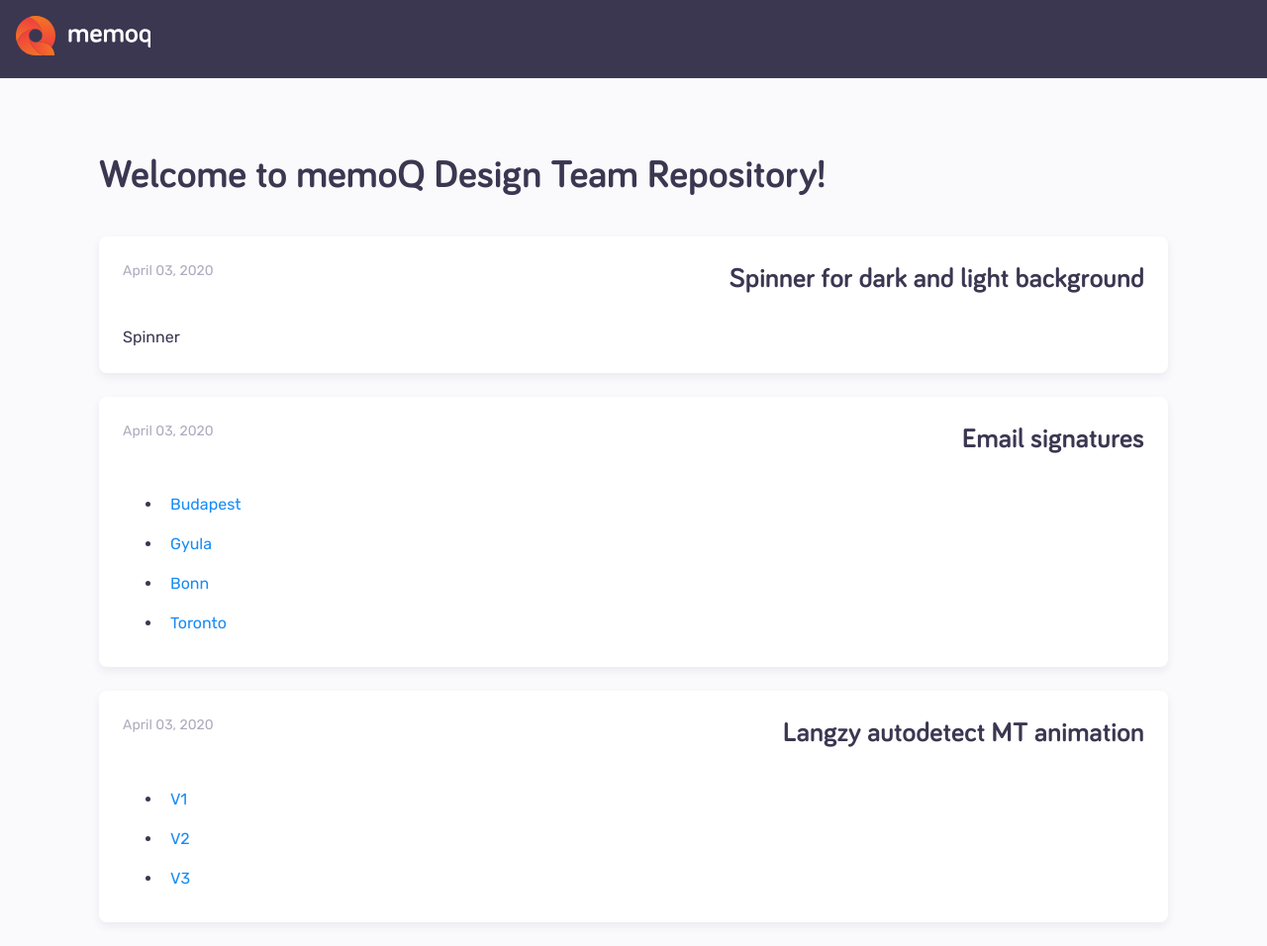
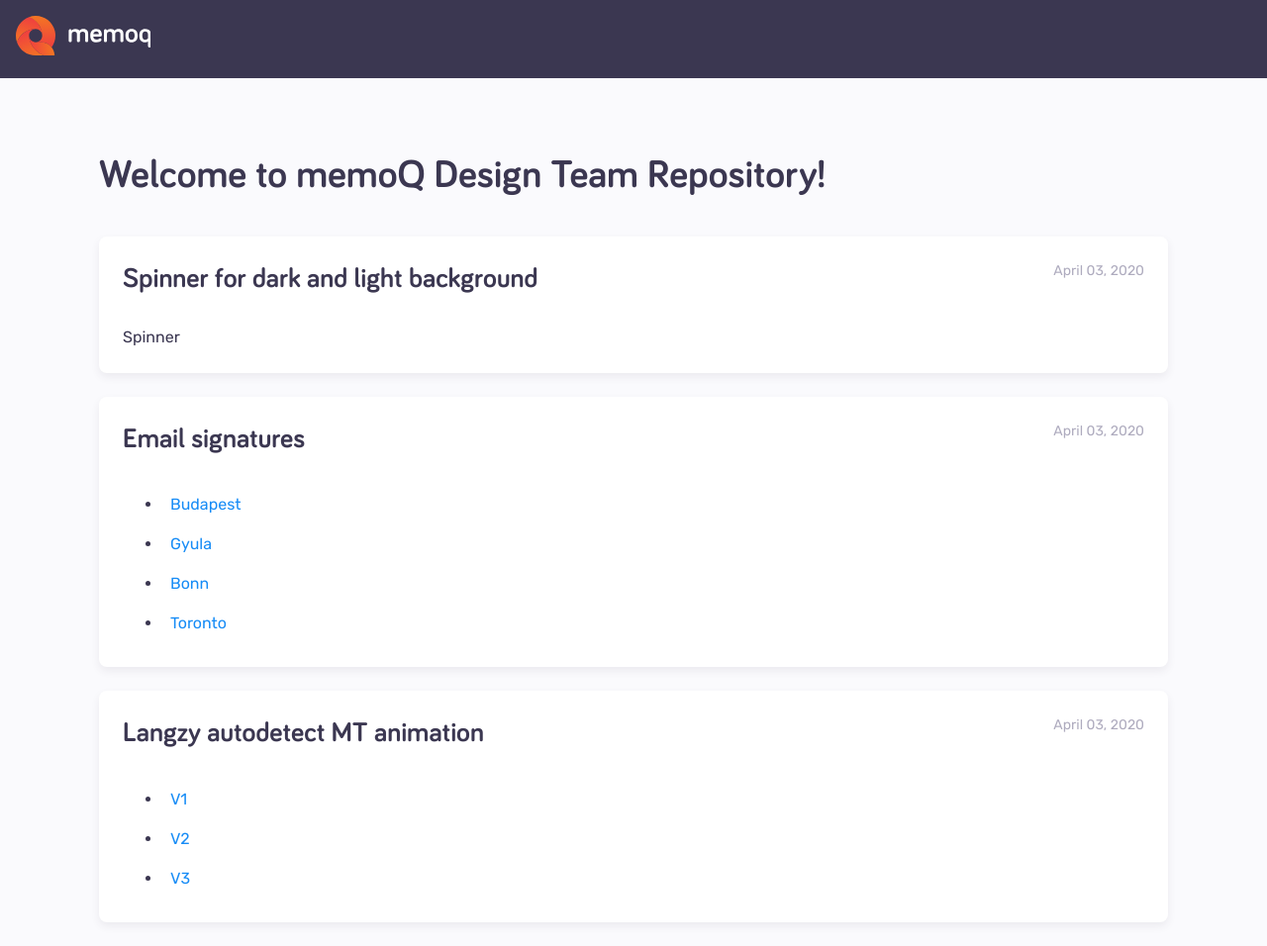
Before and after one commit to memoq-design/memoq-design.github.io, a Jekyll site: the page built from index.html, in a window 1280 px wide. Shown: the whole page at 99% size. Built offline with Jekyll 4.4.1, drawn with Linux system fonts in a browser that asks for light colours; some of the changed lines change nothing that is shown.

Commit message:
flexbox order

```diff
--- a/index.html
+++ b/index.html
@@ -7,19 +7,19 @@
 			<h1>Welcome to memoQ Design Team Repository!</h1>
 			<div class="container-project">
 				<div class="update-header">
-					<time datetime="2020-04-02">April 03, 2020</time>
 					<h2>
 						Spinner for dark and light background
 					</h2>
+					<time datetime="2020-04-02">April 03, 2020</time>
 				</div>
 				<div class="update-content">Spinner</div>
 			</div>
 			<div class="container-project">
 				<div class="update-header">
-					<time datetime="2020-04-02">April 03, 2020</time>
 					<h2>
 						Email signatures
 					</h2>
+					<time datetime="2020-04-02">April 03, 2020</time>
 				</div>
 				<div class="update-content">
 					<ul>
@@ -40,8 +40,8 @@
 			</div>
 			<div class="container-project">
 				<div class="update-header">
+					<h2>Langzy autodetect MT animation</h2>
 					<time datetime="2020-04-02">April 03, 2020</time>
-					<h2>Langzy autodetect MT animation</h2>
 				</div>
 				<div class="update-content">
 					<ul>
```
